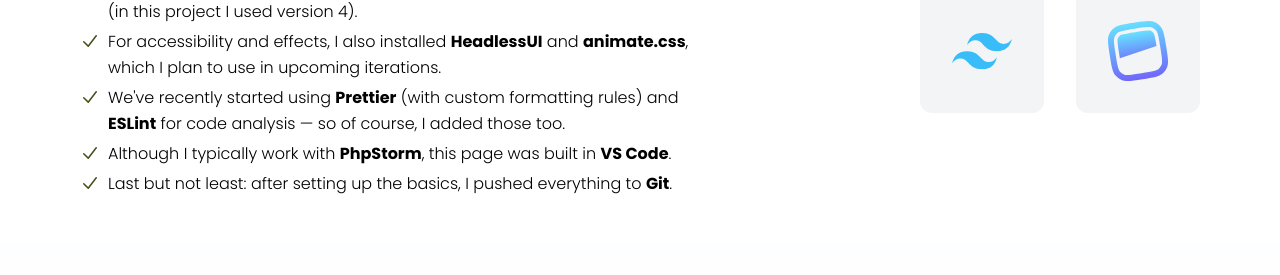
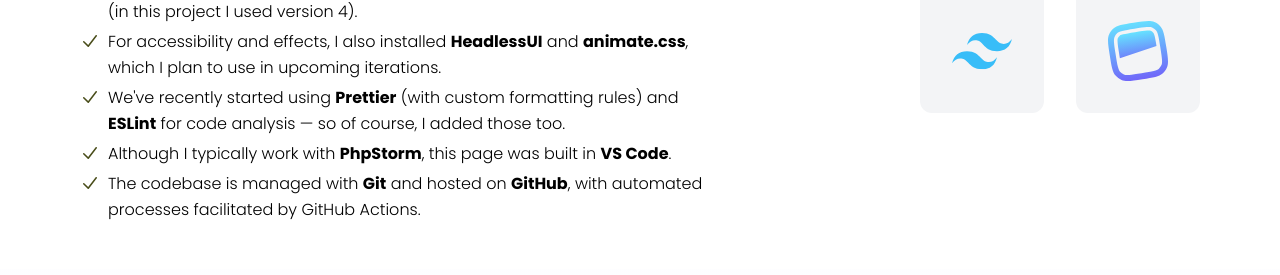
Before and after one commit to HadasBatMordechai/portfolio-vue, a Vue app: page / in a window 1280 px wide. Shown: the part 847-1122 px from the top of the page. Built offline with nearby package versions, Linux system fonts and the light colour scheme.

Commit message:
slider wip

```diff
--- a/src/App.vue
+++ b/src/App.vue
@@ -137,8 +137,9 @@
             was built in <strong>VS Code</strong>.
           </li>
           <li>
-            Last but not least: after setting up the basics, I pushed everything
-            to <strong>Git</strong>.
+            The codebase is managed with <strong>Git</strong> and hosted on
+            <strong>GitHub</strong>, with automated processes facilitated by
+            GitHub Actions.
           </li>
         </ul>
       </div>
```
